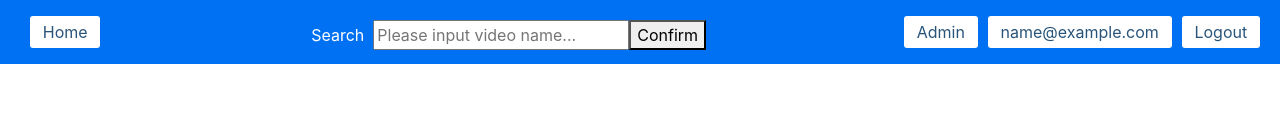
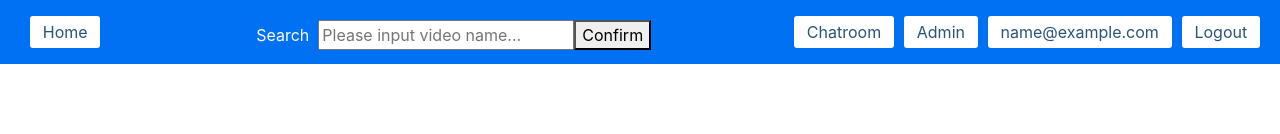
Before and after one commit to linyue1233/554-final-project, a React (Create React App) app in the folder client/: page / in a window 1280 px wide. Shown: the top 134 px of the page. Built offline with nearby package versions, Linux system fonts and the light colour scheme; no server answers; sample sign-in values are in the browser's storage.

Commit message:
add a button to client chatroom

```diff
--- a/client/src/App.js
+++ b/client/src/App.js
@@ -55,6 +55,9 @@ function App() {
                         {currentUser && currentUser.isAdmin && (
                             //col-md-2 offset-md-1
                             <div className="navBar" style={{ width: 'auto' }}>
+                                <NavLink className="navlink" to="/chatroom">
+                                    Chatroom
+                                </NavLink>
                                 <NavLink className="navlink" to="/admin">
                                     Admin
                                 </NavLink>
@@ -75,6 +78,9 @@ function App() {
                         )}
                         {currentUser && !currentUser.isAdmin && (
                             <div className="navBar" style={{ width: 'auto' }}>
+                                <NavLink className="navlink" to="/chatroom">
+                                    Chatroom
+                                </NavLink>
                                 <NavLink className="navlink" to={`/users/${currentUser._id}`}>
                                     {currentUser.email}
                                 </NavLink>
```
